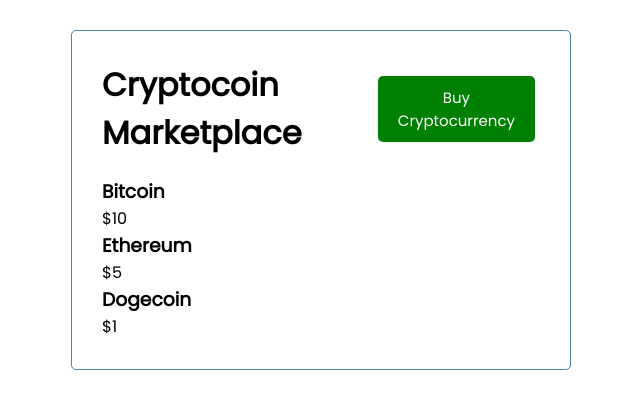
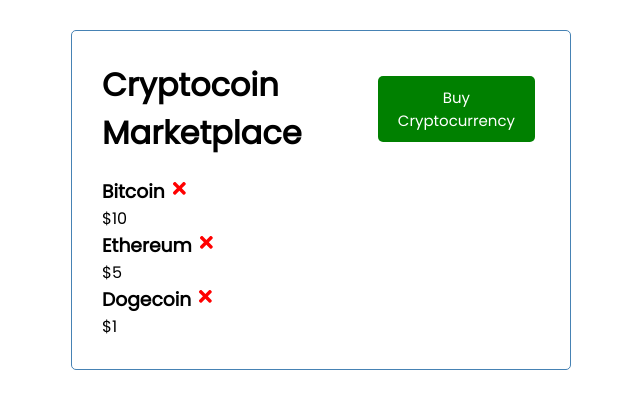
Before and after one commit to rregalado17/plutus-frontend, a React (Create React App) app: page / in a window 1280 px wide. Shown: the top 408 px of the page, without its empty margins (319-959 px from the left). Built offline with nearby package versions, Linux system fonts and the light colour scheme.

Commit message:
sell button

```diff
--- a/package.json
+++ b/package.json
@@ -8,6 +8,7 @@
     "@testing-library/user-event": "^12.1.10",
     "react": "^17.0.2",
     "react-dom": "^17.0.2",
+    "react-icons": "^4.2.0",
     "react-scripts": "4.0.3",
     "web-vitals": "^1.0.1"
   },
--- a/src/components/Crypto.js
+++ b/src/components/Crypto.js
@@ -1,10 +1,12 @@
-const crypto = ( {crypto} ) => {
+import { FaTimes } from 'react-icons/fa'
+
+const Crypto = ( {crypto} ) => {
     return (
         <div className='crypto'>
-            <h3>{crypto.name}</h3>
+            <h3>{crypto.name} <FaTimes style={{color: 'red', cursor: 'pointer' }} /> </h3>
             <p>{crypto.price}</p>
         </div>
     )
 }
 
-export default crypto
+export default Crypto
```
Also changed, not shown: 1 other file (tests, documents, lock files or other folders).
